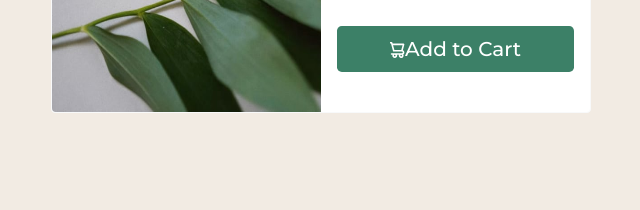
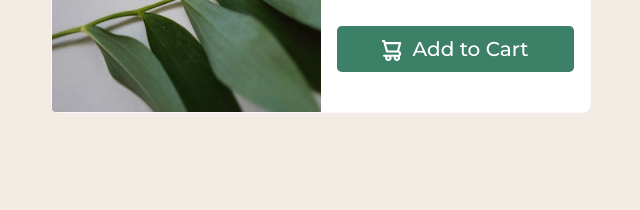
Before and after one commit to MischaPeters75/Product-preview-card-component, a plain HTML site: page index.html in a window 1280 px wide. Shown: the part 471-681 px from the top of the page, 319-959 px from the left. Drawn offline with nearby package versions, Linux system fonts and the light colour scheme.

Commit message:
Add files via upload

```diff
--- a/css/styles.css
+++ b/css/styles.css
@@ -19,13 +19,16 @@ body
 	background-color: hsl(0, 0%, 100%);
 	height: auto;
 	max-width: 540px;
+	border-radius: .5rem;
+}
 
-}
+
 
 .card img {
 	max-width: 100%;
 	height: 100%;
 	}
+
 
 .image-full{
    display:block;
@@ -71,6 +74,11 @@ h6 {
 .reg-price {
 	text-decoration: line-through;
 }
+.cart-icon {
+	width: 30px;
+	vertical-align: middle;
+	padding-right: 10px;
+}
 
 .btn {
 	background-color: hsl(158, 36%, 37%);
```
